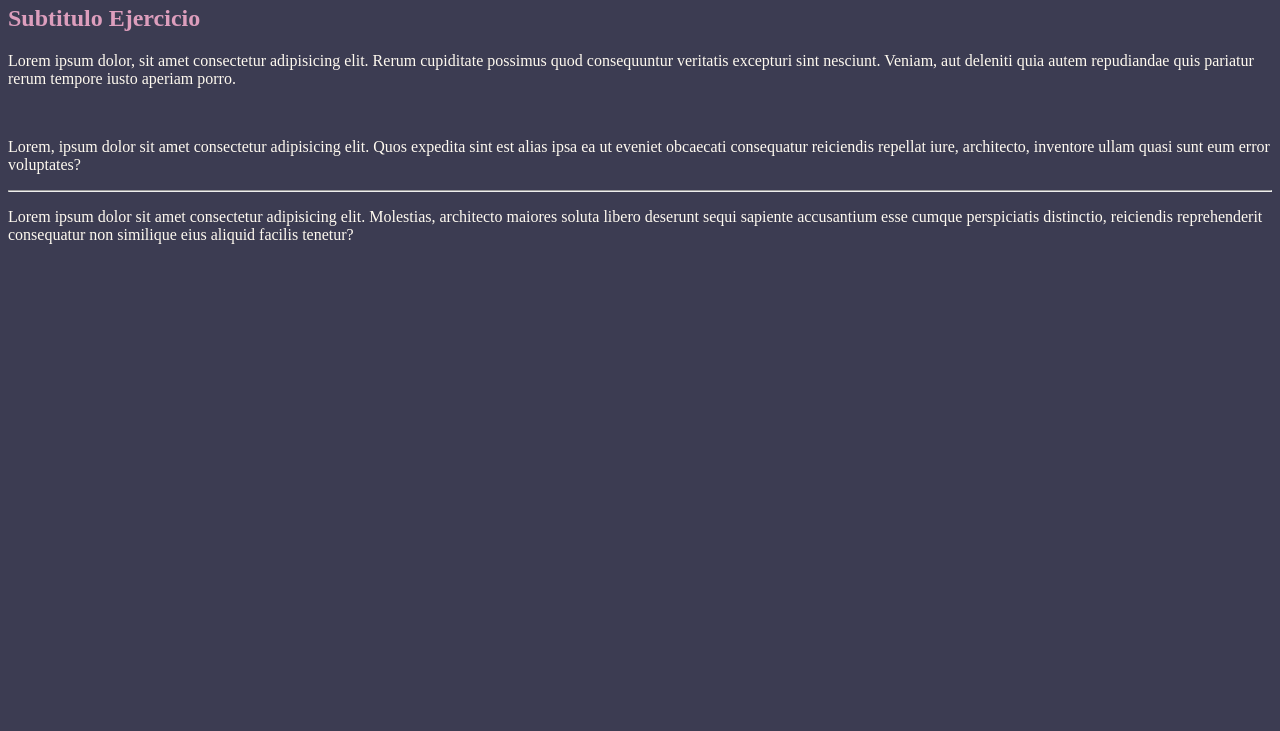
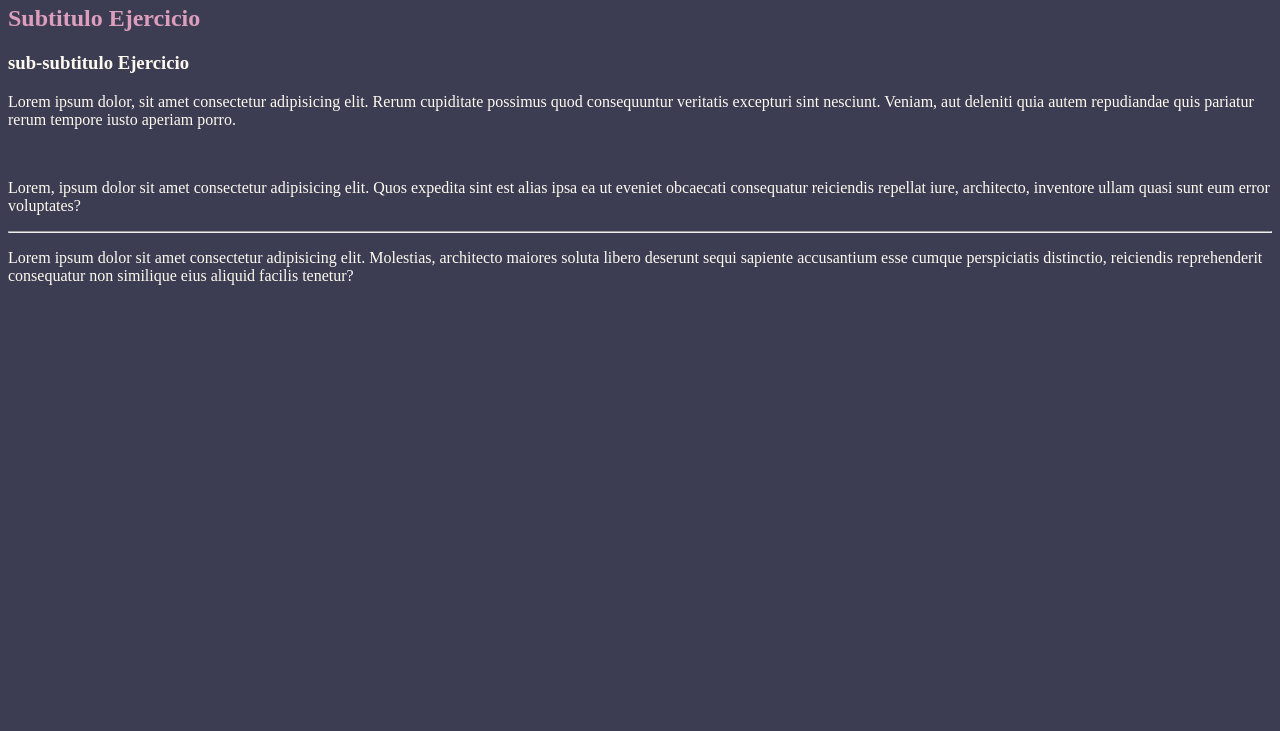
Before and after one commit to Maurock182/ejercicio-prueba, a plain HTML site: page index.html in a window 1280 px wide. Shown: the part 69-800 px from the top of the page. Drawn offline with Linux system fonts and the light colour scheme.

Commit message:
version 4
solucion de errores

```diff
--- a/index.html
+++ b/index.html
@@ -10,6 +10,7 @@
 <body>
     <h1>Ejercicio-Prueba </h1>
     <h2>Subtitulo Ejercicio</h2>
+    <h3>sub-subtitulo Ejercicio</h3>
     <p>Lorem ipsum dolor, sit amet consectetur adipisicing elit. Rerum cupiditate possimus quod consequuntur veritatis excepturi sint nesciunt. Veniam, aut deleniti quia autem repudiandae quis pariatur rerum tempore iusto aperiam porro.</p>
     <br>
     <p>Lorem, ipsum dolor sit amet consectetur adipisicing elit. Quos expedita sint est alias ipsa ea ut eveniet obcaecati consequatur reiciendis repellat iure, architecto, inventore ullam quasi sunt eum error voluptates?</p>
```
